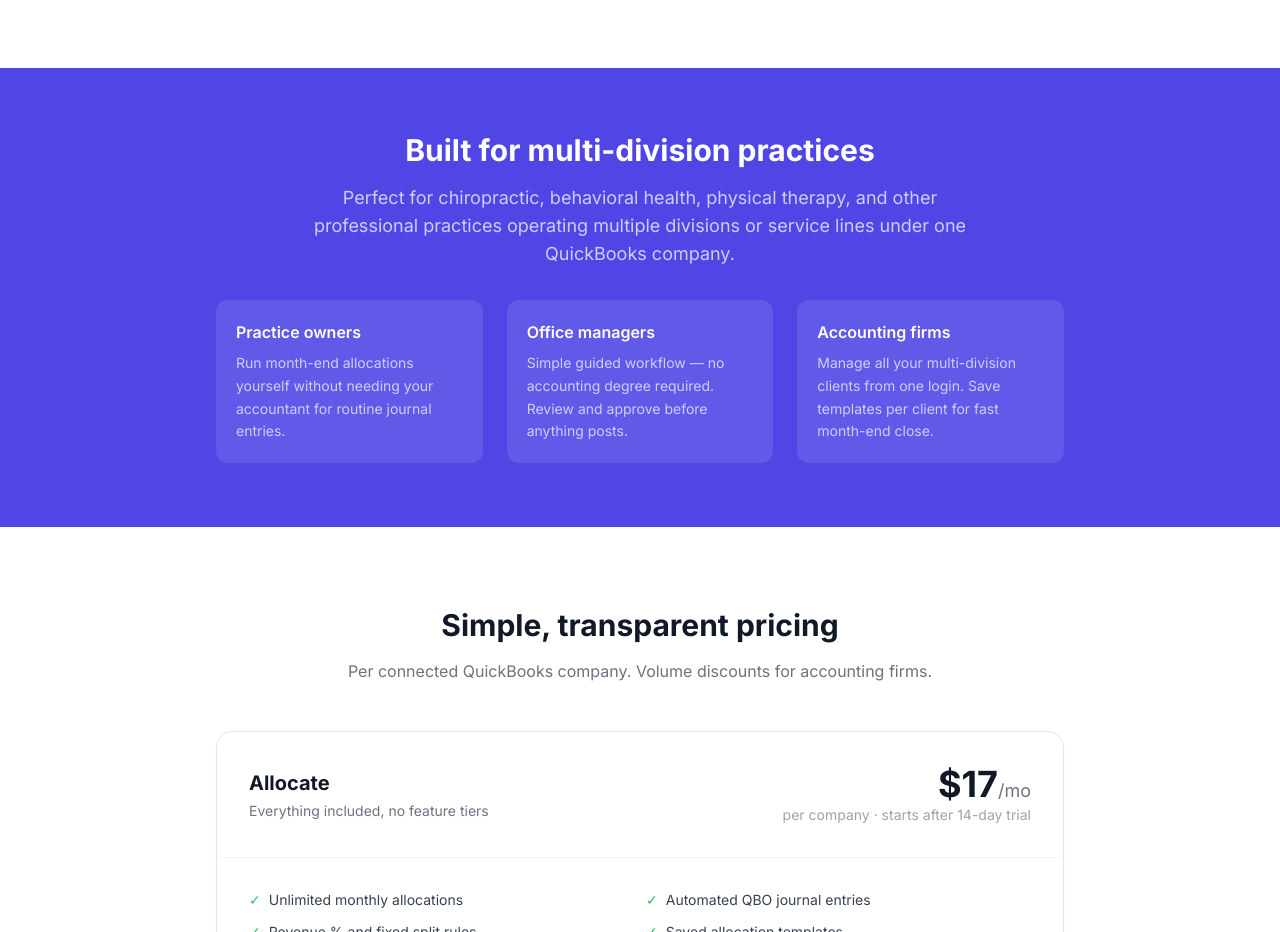
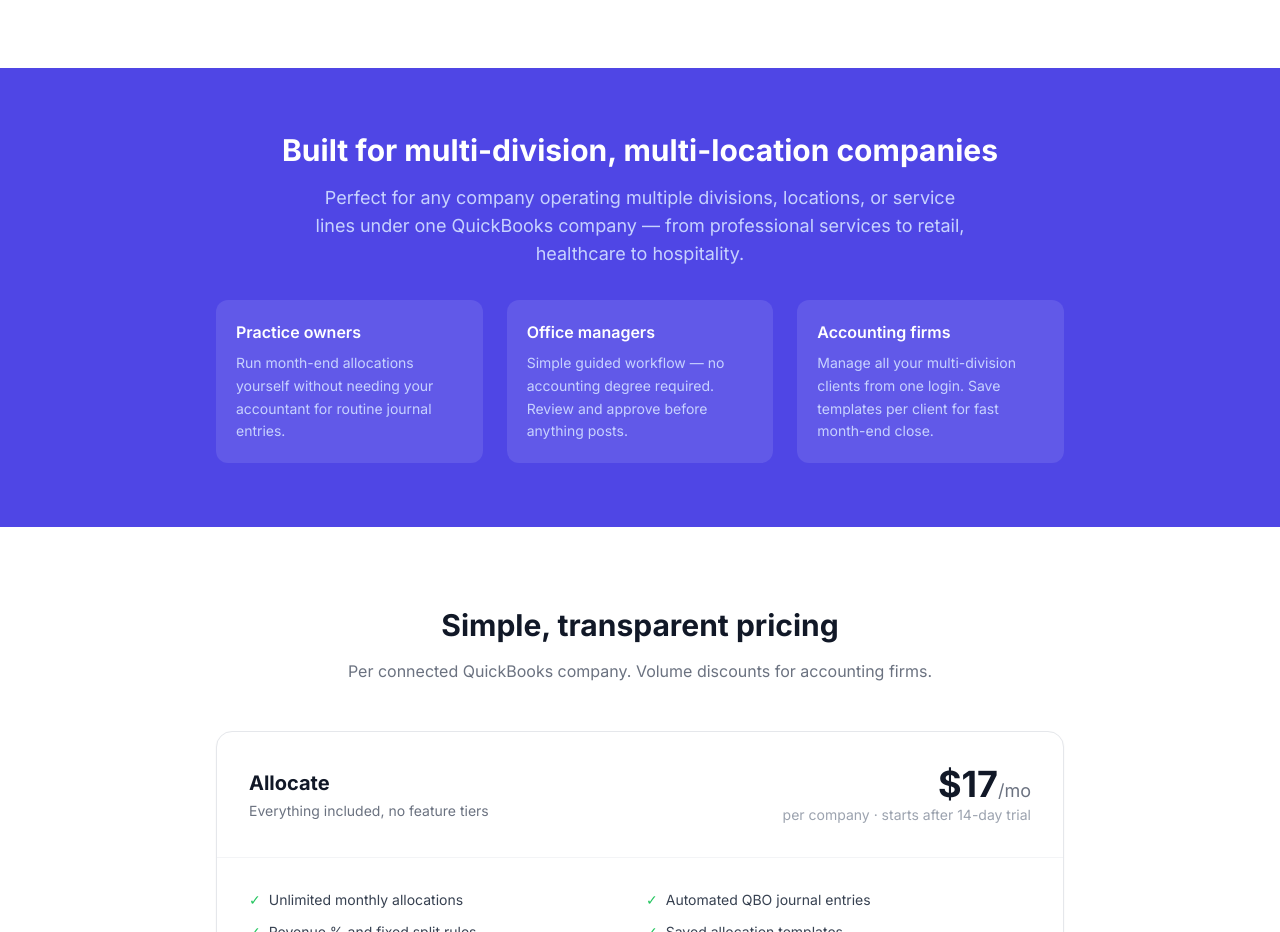
Before and after one commit to helderaas/allocate, a Next.js app: page / in a window 1280 px wide. Shown: the part 1760-2692 px from the top of the page. Built offline with nearby package versions, Linux system fonts and the light colour scheme; no server answers.

Commit message:
fix: make who-its-for section generic

```diff
--- a/src/app/page.tsx
+++ b/src/app/page.tsx
@@ -127,9 +127,9 @@
       {/* Who it's for */}
       <section className="bg-indigo-600 py-16">
         <div className="max-w-4xl mx-auto px-6 text-center">
-          <h2 className="text-3xl font-bold text-white mb-4">Built for multi-division practices</h2>
+          <h2 className="text-3xl font-bold text-white mb-4">Built for multi-division, multi-location companies</h2>
           <p className="text-indigo-200 text-lg mb-8 max-w-2xl mx-auto">
-            Perfect for chiropractic, behavioral health, physical therapy, and other professional practices operating multiple divisions or service lines under one QuickBooks company.
+            Perfect for any company operating multiple divisions, locations, or service lines under one QuickBooks company — from professional services to retail, healthcare to hospitality.
           </p>
           <div className="grid grid-cols-1 md:grid-cols-3 gap-6 text-left">
             {[
```
